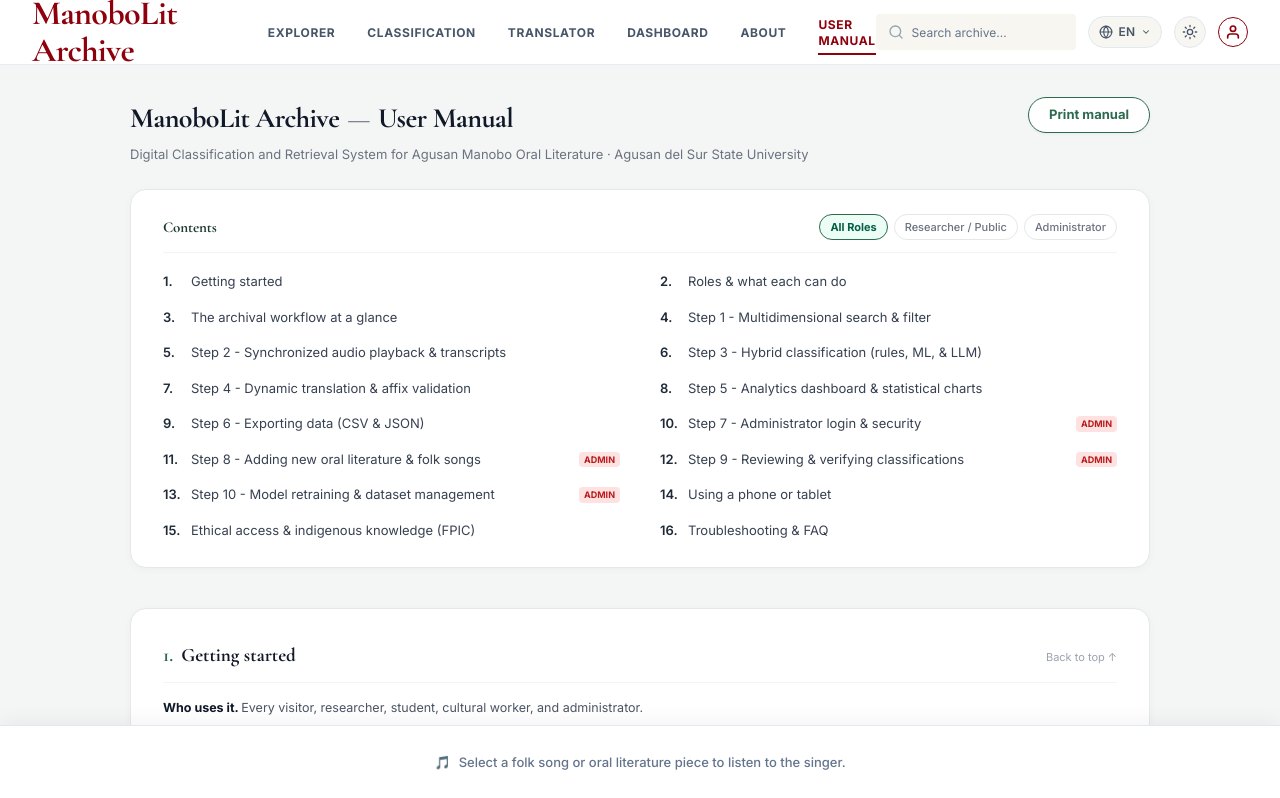
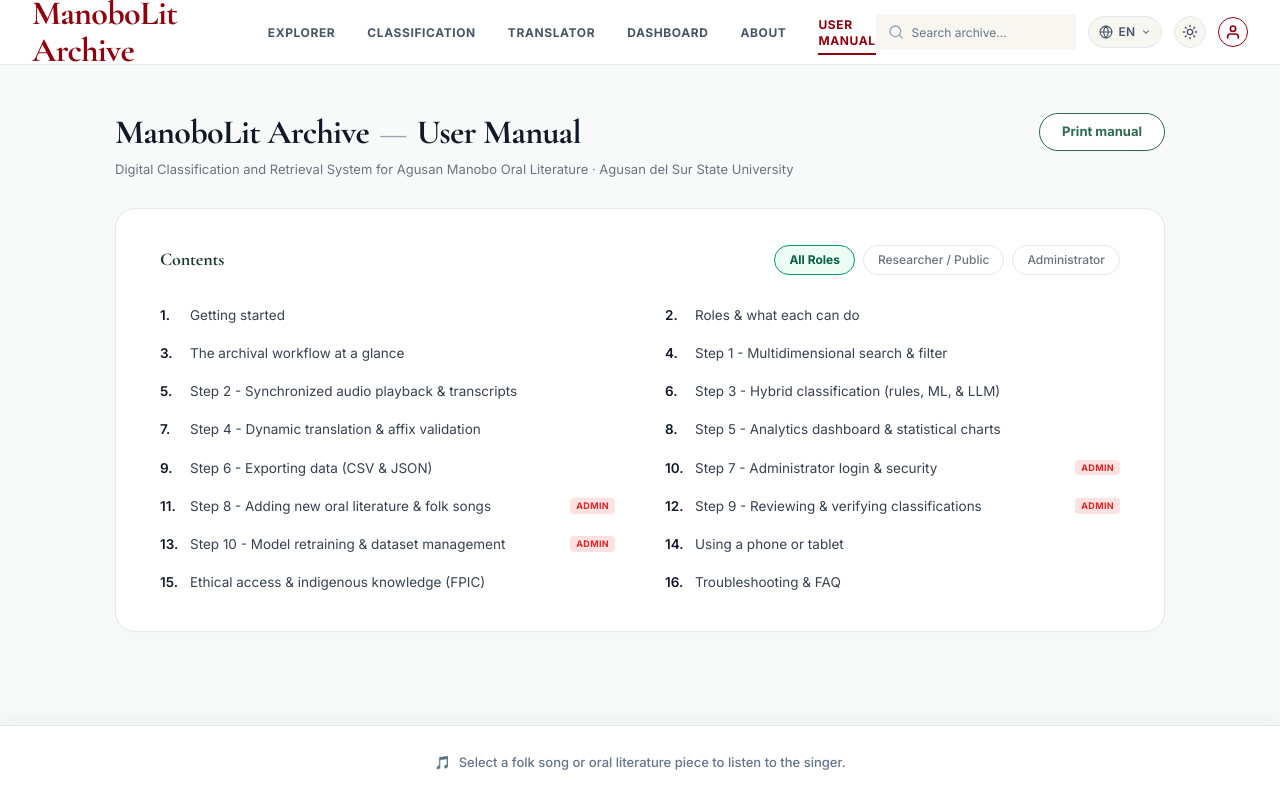
Before and after one commit to elrioggarciano-hub/manobolit-archive, a Next.js app: page /manual in a window 1280 px wide. Shown: the top 798 px of the page. Built offline with nearby package versions, Linux system fonts and the light colour scheme; a web font is replaced by a local one.

Commit message:
feat(manual): display exclusively the clean Contents card and Print manual button on /manual page

```diff
--- a/app/manual/ManualClient.tsx
+++ b/app/manual/ManualClient.tsx
@@ -330,25 +330,32 @@ export default function ManualClient({ initialRole }: Props) {
   const [selectedRole, setSelectedRole] = useState<'ALL' | 'PUBLIC' | 'ADMIN'>(
     initialRole === 'admin' ? 'ADMIN' : 'ALL'
   )
+  const [activeModalTopic, setActiveModalTopic] = useState<ManualTopic | null>(null)
 
+  // Filter topics based on role pill selection
   const filteredTopics = TOPICS.filter(t => {
     if (selectedRole === 'PUBLIC' && t.role === 'ADMIN') return false
+    if (selectedRole === 'ADMIN' && t.role === 'PUBLIC') return true
     return true
   })
+
+  // Separate into Left Column (odd indices in 1-based order) and Right Column (even indices)
+  const leftCol = filteredTopics.filter((_, idx) => idx % 2 === 0)
+  const rightCol = filteredTopics.filter((_, idx) => idx % 2 !== 0)
 
   return (
     <div
       style={{
         minHeight: '100vh',
-        background: '#f4f6f5',
+        background: '#f8faf9',
         color: '#111827',
         fontFamily: 'Inter, system-ui, -apple-system, sans-serif',
-        padding: '32px 16px 80px',
+        padding: '48px 24px 80px',
       }}
     >
-      <div style={{ maxWidth: '1020px', margin: '0 auto' }}>
+      <div style={{ maxWidth: '1050px', margin: '0 auto' }}>
 
-        {/* Top Header Block matching the user's reference photo */}
+        {/* Top Header matching reference photo */}
         <div
           style={{
             display: 'flex',
@@ -356,30 +363,32 @@ export default function ManualClient({ initialRole }: Props) {
             justifyContent: 'space-between',
             alignItems: 'flex-start',
             gap: '16px',
-            marginBottom: '24px',
+            marginBottom: '28px',
           }}
         >
           <div>
             <h1
               style={{
                 margin: 0,
-                fontSize: 'clamp(22px, 3vw, 28px)',
-                fontWeight: 800,
+                fontSize: 'clamp(26px, 3.5vw, 34px)',
+                fontWeight: 700,
+                fontFamily: 'Cormorant Garamond, Georgia, serif',
                 letterSpacing: '-0.02em',
                 color: '#111827',
                 display: 'flex',
                 alignItems: 'center',
-                gap: '8px',
+                gap: '10px',
                 flexWrap: 'wrap',
+                lineHeight: 1.15,
               }}
             >
               <span>ManoboLit Archive</span>
-              <span style={{ fontWeight: 400, color: '#6b7280' }}>—</span>
+              <span style={{ fontWeight: 400, color: '#9ca3af' }}>—</span>
               <span>User Manual</span>
             </h1>
             <p
               style={{
-                margin: '6px 0 0',
+                margin: '8px 0 0',
                 fontSize: '13px',
                 color: '#6b7280',
               }}
@@ -388,7 +397,7 @@ export default function ManualClient({ initialRole }: Props) {
             </p>
           </div>
 
-          {/* Top-Right "Print manual" Pill Button matching the user's reference photo */}
+          {/* Top-Right "Print manual" Pill Button */}
           <Link
             href="/manual/print"
             target="_blank"
@@ -396,8 +405,7 @@ export default function ManualClient({ initialRole }: Props) {
             style={{
               display: 'inline-flex',
               alignItems: 'center',
-              gap: '6px',
-              padding: '7px 20px',
+              padding: '8px 22px',
               borderRadius: '9999px',
               border: '1.5px solid #2d6a4f',
               background: '#ffffff',
@@ -405,8 +413,8 @@ export default function ManualClient({ initialRole }: Props) {
               fontSize: '13px',
               fontWeight: 700,
               textDecoration: 'none',
-              boxShadow: '0 1px 3px rgba(0,0,0,0.05)',
-              transition: 'all 0.2s ease',
+              boxShadow: '0 1px 3px rgba(0,0,0,0.04)',
+              transition: 'all 0.15s ease',
             }}
             onMouseEnter={e => {
               e.currentTarget.style.background = '#2d6a4f'
@@ -422,32 +430,31 @@ export default function ManualClient({ initialRole }: Props) {
           </Link>
         </div>
 
-        {/* Clean White Contents Card matching the user's reference photo */}
+        {/* Clean White Contents Card - Exactly as in the photo */}
         <div
           style={{
             background: '#ffffff',
-            borderRadius: '16px',
+            borderRadius: '20px',
             border: '1px solid #e5e7eb',
-            padding: '24px 32px',
-            marginBottom: '40px',
-            boxShadow: '0 2px 8px rgba(0,0,0,0.03)',
+            padding: '36px 44px',
+            boxShadow: '0 4px 20px rgba(0,0,0,0.02)',
           }}
         >
+          {/* Card Header: "Contents" + Role Pills */}
           <div
             style={{
               display: 'flex',
               justifyContent: 'space-between',
               alignItems: 'center',
-              marginBottom: '16px',
-              borderBottom: '1px solid #f3f4f6',
-              paddingBottom: '12px',
+              marginBottom: '28px',
             }}
           >
             <h2
               style={{
                 margin: 0,
-                fontSize: '15px',
+                fontSize: '18px',
                 fontWeight: 700,
+                fontFamily: 'Cormorant Garamond, Georgia, serif',
                 color: '#1e3a2f',
                 letterSpacing: '-0.01em',
               }}
@@ -455,116 +462,218 @@ export default function ManualClient({ initialRole }: Props) {
               Contents
             </h2>
 
-            {/* Subtle Role Toggle */}
-            <div style={{ display: 'flex', gap: '6px', fontSize: '11px' }}>
+            {/* Role Filter Pills on the Right */}
+            <div style={{ display: 'flex', gap: '8px' }}>
               {[
                 { id: 'ALL', label: 'All Roles' },
                 { id: 'PUBLIC', label: 'Researcher / Public' },
                 { id: 'ADMIN', label: 'Administrator' },
-              ].map(tab => (
+              ].map(tab => {
+                const isActive = selectedRole === tab.id
+                return (
                   <button
                     key={tab.id}
                     onClick={() => setSelectedRole(tab.id as any)}
                     type="button"
                     style={{
-                    padding: '4px 10px',
+                      padding: '5px 14px',
                       borderRadius: '9999px',
-                    border: selectedRole === tab.id ? '1px solid #2d6a4f' : '1px solid #e5e7eb',
-                    background: selectedRole === tab.id ? '#ecfdf5' : 'transparent',
-                    color: selectedRole === tab.id ? '#065f46' : '#6b7280',
+                      border: isActive ? '1.5px solid #059669' : '1px solid #e5e7eb',
+                      background: isActive ? '#ecfdf5' : '#ffffff',
+                      color: isActive ? '#065f46' : '#6b7280',
                       cursor: 'pointer',
-                    fontWeight: selectedRole === tab.id ? 700 : 500,
+                      fontSize: '12px',
+                      fontWeight: isActive ? 700 : 500,
+                      transition: 'all 0.15s ease',
                     }}
                   >
                     {tab.label}
                   </button>
-              ))}
+                )
+              })}
             </div>
           </div>
 
-          {/* 2-Column Numbered Table of Contents matching the photo */}
+          {/* 2-Column Table of Contents matching the screenshot */}
           <div
             style={{
               display: 'grid',
-              gridTemplateColumns: 'repeat(auto-fit, minmax(340px, 1fr))',
-              columnGap: '40px',
-              rowGap: '10px',
+              gridTemplateColumns: 'repeat(auto-fit, minmax(360px, 1fr))',
+              columnGap: '50px',
+              rowGap: '16px',
             }}
           >
-            {filteredTopics.map(topic => (
-              <a
+            {/* Column 1 */}
+            <div style={{ display: 'flex', flexDirection: 'column', gap: '14px' }}>
+              {leftCol.map(topic => (
+                <div
                   key={topic.id}
-                href={`#${topic.id}`}
+                  onClick={() => setActiveModalTopic(topic)}
                   style={{
-                  fontSize: '13px',
+                    fontSize: '13.5px',
                     color: '#374151',
-                  textDecoration: 'none',
                     display: 'flex',
                     alignItems: 'center',
-                  gap: '6px',
-                  padding: '3px 0',
+                    justifyContent: 'space-between',
+                    cursor: 'pointer',
+                    padding: '2px 0',
                     transition: 'color 0.15s ease',
                   }}
                   onMouseEnter={e => {
-                  e.currentTarget.style.color = '#2d6a4f'
+                    e.currentTarget.style.color = '#059669'
                   }}
                   onMouseLeave={e => {
                     e.currentTarget.style.color = '#374151'
                   }}
+                  title="Click to view instructions & screenshot"
                 >
-                <span style={{ fontWeight: 600, color: '#1f2937', minWidth: '22px' }}>
+                  <div style={{ display: 'flex', alignItems: 'center', gap: '8px' }}>
+                    <span style={{ fontWeight: 600, color: '#111827', minWidth: '22px' }}>
                       {topic.num}.
                     </span>
-                <span style={{ flex: 1 }}>{topic.title}</span>
+                    <span>{topic.title}</span>
+                  </div>
                   {topic.role === 'ADMIN' && (
                     <span
                       style={{
                         fontSize: '9px',
-                      fontWeight: 700,
+                        fontWeight: 800,
                         background: '#fee2e2',
-                      color: '#b91c1c',
-                      padding: '1px 5px',
+                        color: '#dc2626',
+                        padding: '1px 6px',
                         borderRadius: '4px',
+                        letterSpacing: '0.04em',
                       }}
                     >
                       ADMIN
                     </span>
                   )}
-              </a>
+                </div>
+              ))}
+            </div>
+
+            {/* Column 2 */}
+            <div style={{ display: 'flex', flexDirection: 'column', gap: '14px' }}>
+              {rightCol.map(topic => (
+                <div
+                  key={topic.id}
+                  onClick={() => setActiveModalTopic(topic)}
+                  style={{
+                    fontSize: '13.5px',
+                    color: '#374151',
+                    display: 'flex',
+                    alignItems: 'center',
+                    justifyContent: 'space-between',
+                    cursor: 'pointer',
+                    padding: '2px 0',
+                    transition: 'color 0.15s ease',
+                  }}
+                  onMouseEnter={e => {
+                    e.currentTarget.style.color = '#059669'
+                  }}
+                  onMouseLeave={e => {
+                    e.currentTarget.style.color = '#374151'
+                  }}
+                  title="Click to view instructions & screenshot"
+                >
+                  <div style={{ display: 'flex', alignItems: 'center', gap: '8px' }}>
+                    <span style={{ fontWeight: 600, color: '#111827', minWidth: '22px' }}>
+                      {topic.num}.
+                    </span>
+                    <span>{topic.title}</span>
+                  </div>
+                  {topic.role === 'ADMIN' && (
+                    <span
+                      style={{
+                        fontSize: '9px',
+                        fontWeight: 800,
+                        background: '#fee2e2',
+                        color: '#dc2626',
+                        padding: '1px 6px',
+                        borderRadius: '4px',
+                        letterSpacing: '0.04em',
+                      }}
+                    >
+                      ADMIN
+                    </span>
+                  )}
+                </div>
               ))}
             </div>
           </div>
+        </div>
 
-        {/* Section Contents with Clean Cards, Screenshots, and Red Callouts */}
-        <div style={{ display: 'flex', flexDirection: 'column', gap: '32px' }}>
-          {filteredTopics.map(topic => (
-            <section
-              key={topic.id}
-              id={topic.id}
+        {/* Modal Popup (Opens only when a user clicks an item for quick inspection) */}
+        {activeModalTopic && (
+          <div
             style={{
-                scrollMarginTop: '80px',
+              position: 'fixed',
+              inset: 0,
+              background: 'rgba(0, 0, 0, 0.6)',
+              backdropFilter: 'blur(4px)',
+              zIndex: 9999,
+              display: 'flex',
+              alignItems: 'center',
+              justifyContent: 'center',
+              padding: '20px',
+            }}
+            onClick={() => setActiveModalTopic(null)}
+          >
+            <div
+              style={{
                 background: '#ffffff',
                 borderRadius: '16px',
-                border: '1px solid #e5e7eb',
+                maxWidth: '850px',
+                width: '100%',
+                maxHeight: '90vh',
+                overflowY: 'auto',
                 padding: '32px',
-                boxShadow: '0 2px 10px rgba(0,0,0,0.03)',
+                boxShadow: '0 20px 40px rgba(0,0,0,0.2)',
+                position: 'relative',
+              }}
+              onClick={e => e.stopPropagation()}
+            >
+              {/* Modal Close Button */}
+              <button
+                type="button"
+                onClick={() => setActiveModalTopic(null)}
+                style={{
+                  position: 'absolute',
+                  top: '20px',
+                  right: '20px',
+                  background: '#f3f4f6',
+                  border: 'none',
+                  borderRadius: '50%',
+                  width: '32px',
+                  height: '32px',
+                  display: 'flex',
+                  alignItems: 'center',
+                  justifyContent: 'center',
+                  cursor: 'pointer',
+                  fontSize: '14px',
+                  color: '#4b5563',
                 }}
               >
-              {/* Section Header */}
+                ✕
+              </button>
+
+              {/* Topic Title */}
               <div
                 style={{
-                  display: 'flex',
-                  justifyContent: 'space-between',
-                  alignItems: 'baseline',
-                  marginBottom: '16px',
-                  borderBottom: '1px solid #f3f4f6',
-                  paddingBottom: '12px',
+                  fontSize: '11px',
+                  fontWeight: 800,
+                  color: '#059669',
+                  letterSpacing: '0.08em',
+                  textTransform: 'uppercase',
+                  marginBottom: '4px',
                 }}
               >
+                Topic {activeModalTopic.num}
+              </div>
               <h2
                 style={{
-                    margin: 0,
-                    fontSize: '19px',
+                  margin: '0 0 12px',
+                  fontSize: '22px',
                   fontWeight: 700,
                   color: '#111827',
                   display: 'flex',
@@ -572,47 +681,34 @@ export default function ManualClient({ initialRole }: Props) {
                   gap: '8px',
                 }}
               >
-                  <span style={{ color: '#2d6a4f' }}>{topic.num}.</span>
-                  <span>{topic.title}</span>
-                </h2>
-                <a
-                  href="#"
+                <span>{activeModalTopic.title}</span>
+                {activeModalTopic.role === 'ADMIN' && (
+                  <span
                     style={{
-                    fontSize: '11px',
-                    color: '#9ca3af',
-                    textDecoration: 'none',
+                      fontSize: '10px',
+                      fontWeight: 800,
+                      background: '#fee2e2',
+                      color: '#dc2626',
+                      padding: '2px 6px',
+                      borderRadius: '4px',
                     }}
                   >
-                  Back to top ↑
-                </a>
+                    ADMIN ONLY
+                  </span>
+                )}
+              </h2>
+
+              <div style={{ fontSize: '12.5px', color: '#4b5563', marginBottom: '14px' }}>
+                <strong style={{ color: '#111827' }}>Who uses it. </strong>
+                <span>{activeModalTopic.whoUsesIt}</span>
               </div>
 
-              {/* Who uses it & Role Context */}
-              <div
-                style={{
-                  fontSize: '12.5px',
-                  color: '#4b5563',
-                  marginBottom: '14px',
-                }}
-              >
-                <strong style={{ color: '#111827' }}>Who uses it. </strong>
-                <span>{topic.whoUsesIt}</span>
-              </div>
-
-              {/* Description */}
-              <p
-                style={{
-                  fontSize: '13.5px',
-                  lineHeight: 1.6,
-                  color: '#374151',
-                  margin: '0 0 20px',
-                }}
-              >
-                {topic.desc}
+              <p style={{ fontSize: '13.5px', lineHeight: 1.6, color: '#374151', marginBottom: '20px' }}>
+                {activeModalTopic.desc}
               </p>
 
-              {/* Screenshot Figure with Red Number Callouts */}
-              {topic.figureImg && topic.figureNum && (
+              {/* Screenshot Figure */}
+              {activeModalTopic.figureImg && activeModalTopic.figureNum && (
                 <div style={{ margin: '20px 0' }}>
                   <div
                     style={{
@@ -623,26 +719,14 @@ export default function ManualClient({ initialRole }: Props) {
                     }}
                   >
                     <img
-                      src={topic.figureImg}
-                      alt={topic.figureTitle || topic.title}
-                      style={{
-                        width: '100%',
-                        height: 'auto',
-                        display: 'block',
-                      }}
-                      loading="lazy"
+                      src={activeModalTopic.figureImg}
+                      alt={activeModalTopic.figureTitle || activeModalTopic.title}
+                      style={{ width: '100%', height: 'auto', display: 'block' }}
                     />
                   </div>
-                  <div
-                    style={{
-                      marginTop: '8px',
-                      fontSize: '12px',
-                      color: '#4b5563',
-                      textAlign: 'center',
-                    }}
-                  >
-                    <strong style={{ color: '#dc2626' }}>Figure {topic.figureNum}. </strong>
-                    <span>{topic.figureTitle}. </span>
+                  <div style={{ marginTop: '8px', fontSize: '12px', color: '#4b5563', textAlign: 'center' }}>
+                    <strong style={{ color: '#dc2626' }}>Figure {activeModalTopic.figureNum}. </strong>
+                    <span>{activeModalTopic.figureTitle}. </span>
                     <span style={{ fontStyle: 'italic', color: '#6b7280' }}>
                       The red numbers match the steps below.
                     </span>
@@ -650,29 +734,15 @@ export default function ManualClient({ initialRole }: Props) {
                 </div>
               )}
 
-              {/* Numbered Steps */}
-              {topic.steps && topic.steps.length > 0 && (
+              {/* Steps */}
+              {activeModalTopic.steps && activeModalTopic.steps.length > 0 && (
                 <div style={{ margin: '20px 0' }}>
-                  <div
-                    style={{
-                      fontSize: '13px',
-                      fontWeight: 700,
-                      color: '#111827',
-                      marginBottom: '10px',
-                    }}
-                  >
+                  <div style={{ fontSize: '13px', fontWeight: 700, color: '#111827', marginBottom: '10px' }}>
                     Steps
                   </div>
                   <div style={{ display: 'flex', flexDirection: 'column', gap: '10px' }}>
-                    {topic.steps.map(step => (
-                      <div
-                        key={step.num}
-                        style={{
-                          display: 'flex',
-                          alignItems: 'flex-start',
-                          gap: '12px',
-                        }}
-                      >
+                    {activeModalTopic.steps.map(step => (
+                      <div key={step.num} style={{ display: 'flex', alignItems: 'flex-start', gap: '12px' }}>
                         <div
                           style={{
                             width: '22px',
@@ -701,8 +771,8 @@ export default function ManualClient({ initialRole }: Props) {
                 </div>
               )}
 
-              {/* Good to know yellow callout box */}
-              {topic.goodToKnow && topic.goodToKnow.length > 0 && (
+              {/* Good to know */}
+              {activeModalTopic.goodToKnow && activeModalTopic.goodToKnow.length > 0 && (
                 <div
                   style={{
                     background: '#fef9c3',
@@ -728,16 +798,8 @@ export default function ManualClient({ initialRole }: Props) {
                     <span>💡</span>
                     <span>Good to know</span>
                   </div>
-                  <ul
-                    style={{
-                      margin: 0,
-                      paddingLeft: '18px',
-                      fontSize: '12.5px',
-                      color: '#713f12',
-                      lineHeight: 1.55,
-                    }}
-                  >
-                    {topic.goodToKnow.map((item, idx) => (
+                  <ul style={{ margin: 0, paddingLeft: '18px', fontSize: '12.5px', color: '#713f12', lineHeight: 1.55 }}>
+                    {activeModalTopic.goodToKnow.map((item, idx) => (
                       <li key={idx} style={{ marginBottom: '3px' }}>
                         {item}
                       </li>
@@ -745,9 +807,55 @@ export default function ManualClient({ initialRole }: Props) {
                   </ul>
                 </div>
               )}
-            </section>
-          ))}
+
+              {/* Modal Bottom Actions */}
+              <div
+                style={{
+                  marginTop: '28px',
+                  paddingTop: '16px',
+                  borderTop: '1px solid #e5e7eb',
+                  display: 'flex',
+                  justifyContent: 'space-between',
+                  alignItems: 'center',
+                }}
+              >
+                <button
+                  type="button"
+                  onClick={() => setActiveModalTopic(null)}
+                  style={{
+                    padding: '8px 16px',
+                    borderRadius: '6px',
+                    border: '1px solid #d1d5db',
+                    background: '#ffffff',
+                    color: '#374151',
+                    fontSize: '12px',
+                    fontWeight: 600,
+                    cursor: 'pointer',
+                  }}
+                >
+                  Close
+                </button>
+                <Link
+                  href="/manual/print"
+                  target="_blank"
+                  rel="noopener noreferrer"
+                  style={{
+                    padding: '8px 18px',
+                    borderRadius: '6px',
+                    background: '#059669',
+                    color: '#ffffff',
+                    fontSize: '12px',
+                    fontWeight: 700,
+                    textDecoration: 'none',
+                  }}
+                >
+                  Open Full Printable PDF →
+                </Link>
               </div>
+            </div>
+          </div>
+        )}
+
       </div>
     </div>
   )
```
Lines whose indentation alone changed are shown as unchanged.
